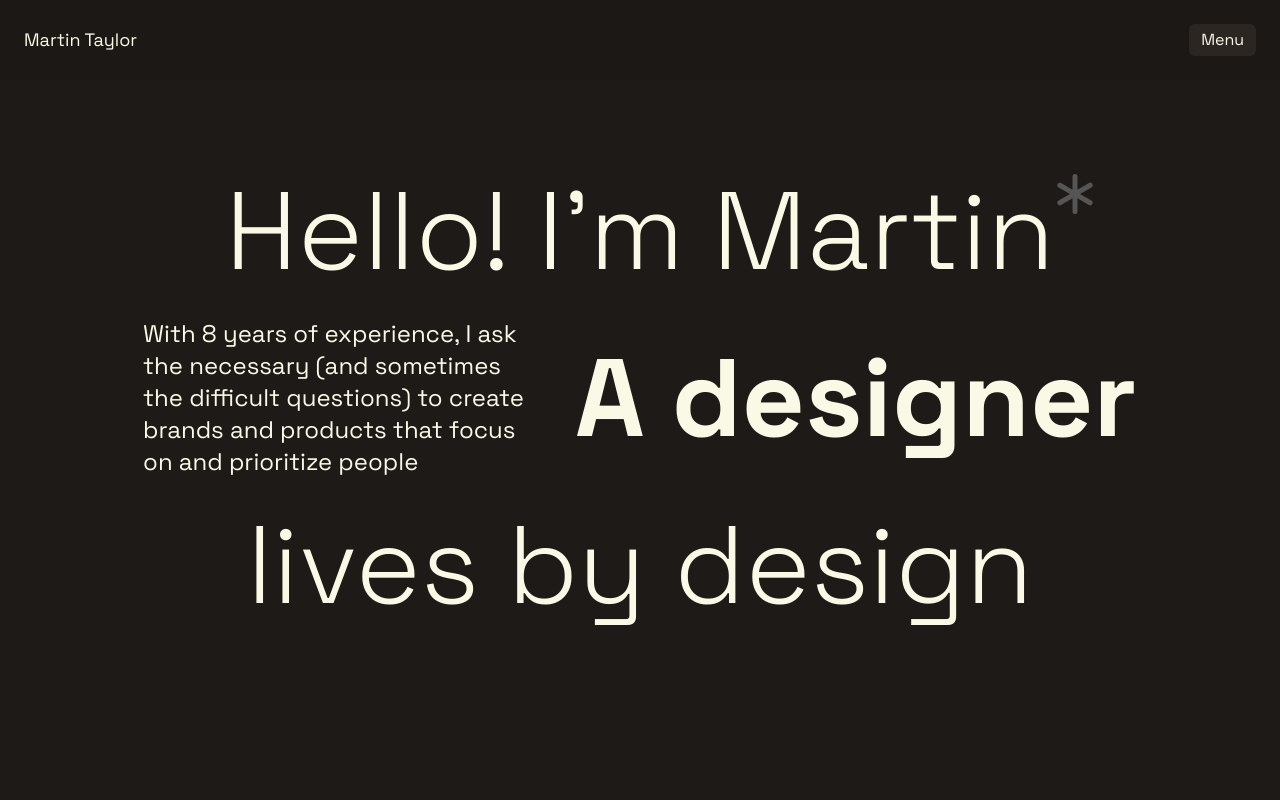
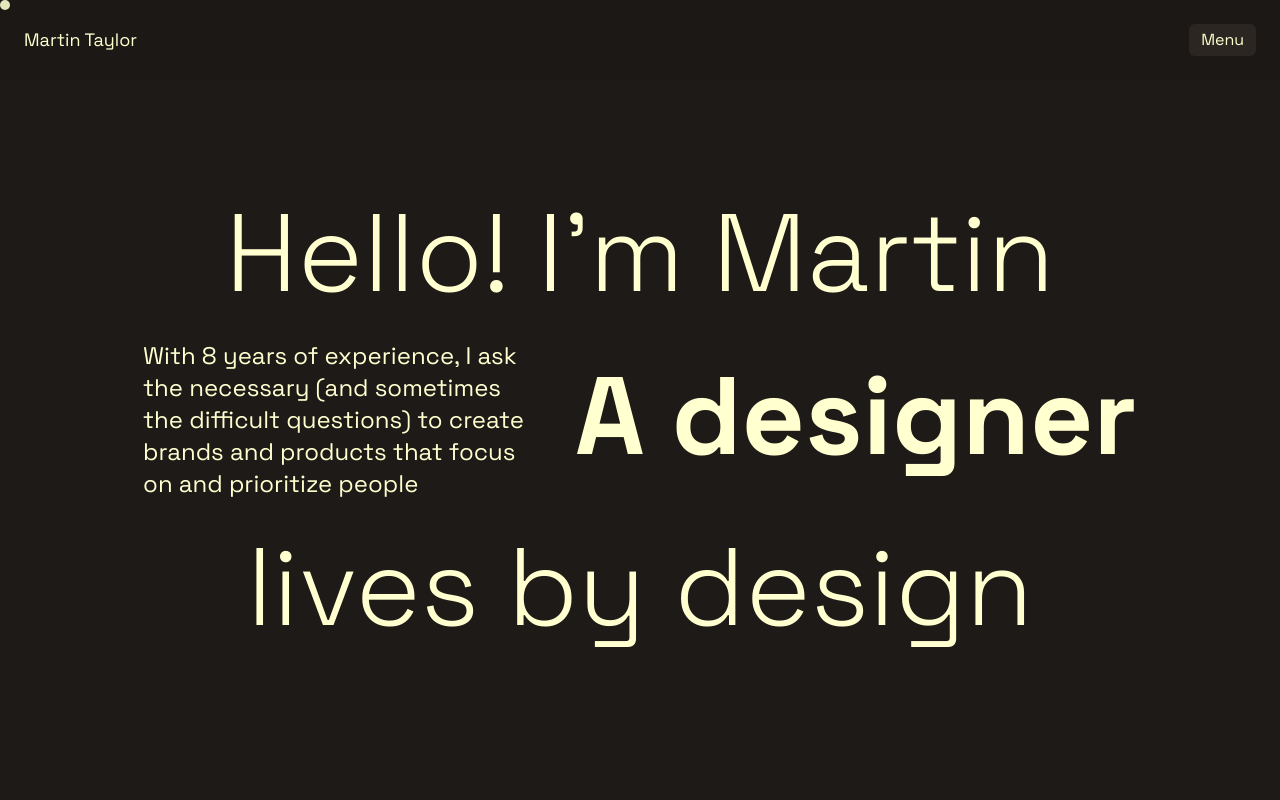
Before and after one commit to balikis-oyeleye/martin-talylor, a React (Vite) app: page / in a window 1280 px wide. Shown: the top 800 px of the page. Built offline with nearby package versions, Linux system fonts and the light colour scheme.

Commit message:
update app

```diff
--- a/package.json
+++ b/package.json
@@ -11,6 +11,7 @@
   },
   "dependencies": {
     "@tailwindcss/vite": "^4.0.14",
+    "motion": "^12.7.3",
     "react": "^19.0.0",
     "react-dom": "^19.0.0",
     "react-icons": "^5.5.0",
--- a/src/App.tsx
+++ b/src/App.tsx
@@ -5,10 +5,14 @@ import MediaSlider from "./components/media-slider";
 import Navbar from "./components/navbar";
 import TextSlider from "./components/text-slider";
 import WhatIDo from "./components/what-i-do";
+import { Preloader } from "./components/preloader"; // import the preloader
+import Cursor from "./components/cursor";
 
 const App = () => {
   return (
     <>
+      <Preloader />;
+      <Cursor />
       <Navbar />
       <main className="bg-primary h-full">
         <Hero />
--- /dev/null
+++ b/src/components/cursor.tsx
@@ -0,0 +1,71 @@
+"use client";
+
+import { motion, useMotionValue, useSpring } from "framer-motion";
+import { useEffect } from "react";
+
+const Cursor = () => {
+  const CURSOR_SIZE = 10;
+
+  const mouseX = useMotionValue(0);
+  const mouseY = useMotionValue(0);
+  const scale = useMotionValue(1);
+
+  const smoothX = useSpring(mouseX, {
+    damping: 20,
+    stiffness: 300,
+    mass: 0.5,
+  });
+  const smoothY = useSpring(mouseY, {
+    damping: 20,
+    stiffness: 300,
+    mass: 0.5,
+  });
+  const smoothScale = useSpring(scale, {
+    damping: 20,
+    stiffness: 300,
+    mass: 0.5,
+  });
+
+  useEffect(() => {
+    const handleMouseMove = (e: MouseEvent) => {
+      mouseX.set(e.clientX - CURSOR_SIZE / 2);
+      mouseY.set(e.clientY - CURSOR_SIZE / 2);
+    };
+
+    window.addEventListener("mousemove", handleMouseMove);
+    return () => window.removeEventListener("mousemove", handleMouseMove);
+  }, [mouseX, mouseY]);
+
+  // Hover interactions for links/buttons
+  useEffect(() => {
+    const targets = document.querySelectorAll("a, button, .magnetic");
+
+    const handleEnter = () => scale.set(2.5);
+    const handleLeave = () => scale.set(1);
+
+    targets.forEach((el) => {
+      el.addEventListener("mouseenter", handleEnter);
+      el.addEventListener("mouseleave", handleLeave);
+    });
+
+    return () => {
+      targets.forEach((el) => {
+        el.removeEventListener("mouseenter", handleEnter);
+        el.removeEventListener("mouseleave", handleLeave);
+      });
+    };
+  }, [scale]);
+
+  return (
+    <motion.div
+      className="fixed top-0 left-0 w-2.5 h-2.5 rounded-full bg-secondary z-[999] pointer-events-none mix-blend-difference"
+      style={{
+        x: smoothX,
+        y: smoothY,
+        scale: smoothScale,
+      }}
+    />
+  );
+};
+
+export default Cursor;
--- a/src/components/hero.tsx
+++ b/src/components/hero.tsx
@@ -1,33 +1,62 @@
+import { motion } from "motion/react";
 import { BsAsterisk } from "react-icons/bs";
 
 const Hero = () => {
   return (
-    <section className="min-h-60 text-secondary py-44 container mx-auto px-2">
+    <section className="min-h-screen  text-secondary py-24 container mx-auto px-2 flex flex-col justify-center items-center">
       <div
         className="flex flex-col justify-center items-center
-       gap-y-4 lg:gap-y-8"
+       gap-y-4 lg:gap-y-8 h-full"
       >
-        <h1 className="text-4xl sm:text-5xl lg:text-[110px] font-light relative">
+        <div className="overflow-hidden">
+          <motion.h1
+            className="text-4xl sm:text-5xl lg:text-[110px] font-light relative "
+            initial={{ opacity: 0, y: 100 }}
+            animate={{ opacity: 1, y: 0 }}
+            transition={{ duration: 0.5, delay: 2 }}
+          >
             Hello! I'm Martin
             <BsAsterisk
-            color="#555"
+              color="#ffffcf"
               className="absolute -top-0.5 -right-6 md:-right-10 size-4 sm:size-6 lg:size-10"
             />
-        </h1>
+          </motion.h1>
+        </div>
 
         <div className="flex items-center sm:items-end lg:items-center flex-col md:flex-row-reverse gap-3 md:gap-8 ">
-          <h1 className="text-4xl sm:text-5xl lg:text-[110px] font-bold">
+          <div className="overflow-hidden pb-2">
+            <motion.h1
+              className="text-4xl sm:text-5xl lg:text-[110px] font-bold"
+              initial={{ opacity: 0, y: 100 }}
+              animate={{ opacity: 1, y: 0 }}
+              transition={{ duration: 0.5, delay: 2.25 }}
+            >
               A designer
-          </h1>
-          <p className="max-w-[400px] md:max-w-[400px] text-sm sm:text-lg md:text-2xl mx-auto text-center sm:text-right  md:text-left ">
+            </motion.h1>
+          </div>
+          <div className="overflow-hidden">
+            <motion.p
+              className="max-w-[400px] md:max-w-[400px] text-sm sm:text-lg md:text-2xl mx-auto text-center sm:text-right  md:text-left"
+              initial={{ opacity: 0, y: 100 }}
+              animate={{ opacity: 1, y: 0 }}
+              transition={{ duration: 0.5, delay: 2.25 }}
+            >
               With 8 years of experience, I ask the necessary (and sometimes the
-            difficult questions) to create brands and products that focus on and
-            prioritize people
-          </p>
+              difficult questions) to create brands and products that focus on
+              and prioritize people
+            </motion.p>
           </div>
-        <h1 className="text-4xl sm:text-5xl lg:text-[110px] font-light">
+        </div>
+        <div className="overflow-hidden pb-2">
+          <motion.h1
+            className="text-4xl sm:text-5xl lg:text-[110px] font-light"
+            initial={{ opacity: 0, y: 100 }}
+            animate={{ opacity: 1, y: 0 }}
+            transition={{ duration: 0.5, delay: 2.5 }}
+          >
             lives by design
-        </h1>
+          </motion.h1>
+        </div>
       </div>
     </section>
   );
--- a/src/components/media-slider.tsx
+++ b/src/components/media-slider.tsx
@@ -24,7 +24,7 @@ const MediaSlider = () => {
 
   return (
     <section className="mx-auto pt-36 pb-40 overflow-x-hidden">
-      <div className="w-full -rotate-1 py-8">
+      <div className="w-full py-8">
         <ul className="flex items-center gap-8 overflow-x-auto">
           {media.map((item) => (
             <li
--- a/src/components/navbar.tsx
+++ b/src/components/navbar.tsx
@@ -1,13 +1,52 @@
+import { AnimatePresence, motion } from "motion/react";
+import { useState } from "react";
+
 const Navbar = () => {
+  const NAV_LINKS = ["home", "about", "services", "portfolio", "contact"];
+
+  const [isOpen, setIsOpen] = useState(false);
+
   return (
-    <header className="bg-tertiary text-secondary p-4 md:p-6 fixed top-0 w-full z-10">
+    <header className="bg-tertiary text-secondary p-4 md:p-6 fixed top-0 w-full z-10 ">
       <div className="container mx-auto flex justify-between items-center">
         <a href="/">
           <p className="text-lg">Martin Taylor</p>
         </a>
-        <button className="bg-[#2b2622] px-3 py-1 rounded-md cursor-pointer">
+        <button
+          className="bg-[#2b2622] px-3 py-1 rounded-md cursor-pointer magnetic relative"
+          onClick={() => setIsOpen(!isOpen)}
+        >
           Menu
         </button>
+
+        <AnimatePresence>
+          {isOpen && (
+            <motion.div
+              className="fixed inset-0 flex items-center justify-center bg-tertiary"
+              initial={{ opacity: 0 }}
+              animate={{ opacity: 1 }}
+              exit={{ opacity: 0 }}
+            >
+              <motion.ul
+                className="flex flex-col items-center gap-4"
+                initial={{ y: "-100%" }}
+                animate={{ y: 0 }}
+                exit={{ y: "-100%" }}
+              >
+                {NAV_LINKS.map((link) => (
+                  <motion.li
+                    key={link}
+                    className="text-lg cursor-pointer magnetic"
+                    whileHover={{ scale: 1.1 }}
+                    whileTap={{ scale: 0.9 }}
+                  >
+                    {link}
+                  </motion.li>
+                ))}
+              </motion.ul>
+            </motion.div>
+          )}
+        </AnimatePresence>
       </div>
     </header>
   );
--- /dev/null
+++ b/src/components/preloader.tsx
@@ -0,0 +1,20 @@
+import { motion } from "framer-motion";
+
+const variants = {
+  initial: { y: 0 },
+  animate: {
+    y: "-100%",
+    transition: { duration: 1.5, ease: "easeInOut" },
+  },
+};
+
+export const Preloader = () => {
+  return (
+    <motion.div
+      className="fixed inset-0 bg-[#ffffb7]  flex items-center justify-center z-[9999]"
+      variants={variants}
+      initial="initial"
+      animate="animate"
+    />
+  );
+};
--- a/src/components/text-slider.tsx
+++ b/src/components/text-slider.tsx
@@ -14,7 +14,7 @@ const TextSlider = () => {
   ];
 
   return (
-    <section className="mx-auto pt-36 pb-40">
+    <section className="mx-auto pt-36 pb-40 overflow-x-hidden">
       <div className="bg-[#38302b] w-full -rotate-1 py-8">
         <ul className="flex items-center gap-16 md:gap-24 overflow-x-hidden">
           {text.map((item) => (
--- a/src/index.css
+++ b/src/index.css
@@ -4,7 +4,7 @@
 
 @theme {
   --color-primary: #1e1a17;
-  --color-secondary: #faf9e5;
+  --color-secondary: #ffffcf;
   --color-tertiary: #1c1815;
 }
 
```
Also changed, not shown: 1 other file (tests, documents, lock files or other folders). Lines whose indentation alone changed are shown as unchanged.
